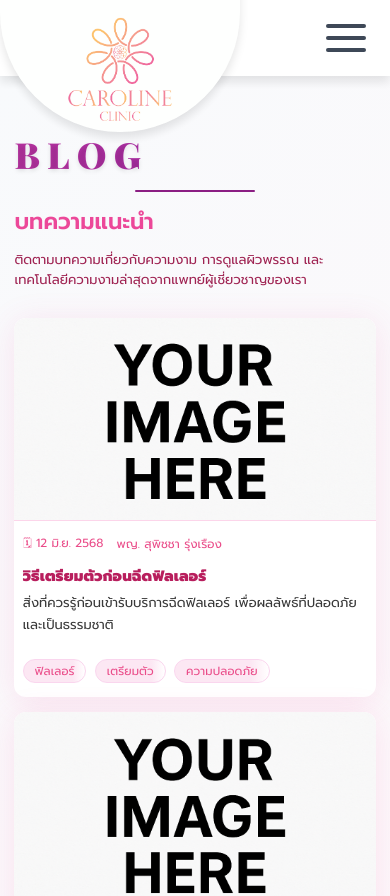
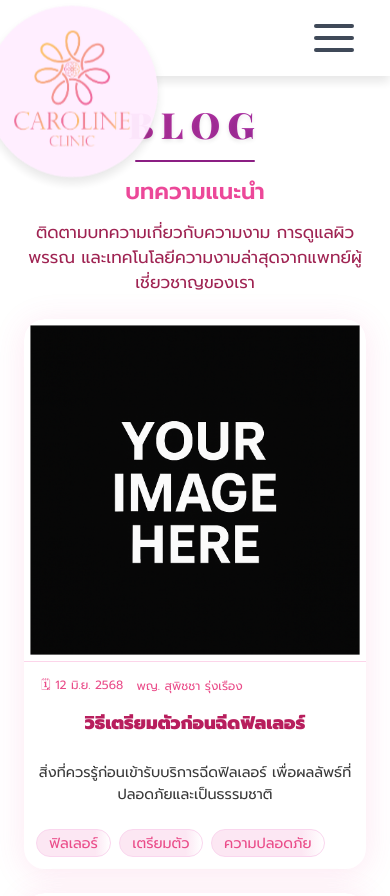
Before and after one commit to P-mm02/caroline-clinic, a Next.js app: page /article in a window 390 px wide. Shown: the top 896 px of the page. Built offline with nearby package versions, Linux system fonts and the light colour scheme.

Commit message:
Update logo

```diff
--- a/src/app/about/page.css
+++ b/src/app/about/page.css
@@ -1,6 +1,6 @@
 .about-section {
   padding: 5rem 1rem;
-  background-color: #fff;
+  background: transparent;
   color: #333;
 }
 
--- a/src/app/article/PageClient.tsx
+++ b/src/app/article/PageClient.tsx
@@ -30,9 +30,8 @@ export default function ArticleClient() {
                   src={article.image}
                   alt={article.title}
                   width={360}
-                  height={220}
+                  height={360}
                   className="article-card-image"
-                  sizes="(max-width: 600px) 100vw, 360px"
                 />
               </div>
               <div className="article-card-meta">
--- a/src/app/article/data.json
+++ b/src/app/article/data.json
@@ -3,7 +3,7 @@
     "id": "1",
     "title": "วิธีเตรียมตัวก่อนฉีดฟิลเลอร์",
     "description": "สิ่งที่ควรรู้ก่อนเข้ารับบริการฉีดฟิลเลอร์ เพื่อผลลัพธ์ที่ปลอดภัยและเป็นธรรมชาติ",
-    "image": "/icons/example.png",
+    "image": "/icons/image2.png",
     "date": "2025-06-12",
     "author": "พญ. สุพิชชา รุ่งเรือง",
     "tags": ["ฟิลเลอร์", "เตรียมตัว", "ความปลอดภัย"],
@@ -13,7 +13,7 @@
     "id": "2",
     "title": "เลือกคลินิกอย่างไรให้มั่นใจ",
     "description": "รวมเคล็ดลับการเลือกคลินิกเสริมความงามให้ปลอดภัย มั่นใจในคุณภาพ",
-    "image": "/icons/example.png",
+    "image": "/icons/image2.png",
     "date": "2025-06-02",
     "author": "พญ. ศรัณยา หทัยรัตน์",
     "tags": ["เลือกคลินิก", "เทคนิค"],
@@ -23,7 +23,7 @@
     "id": "3",
     "title": "เทรนด์ความงาม 2025",
     "description": "ส่องเทรนด์ความงามและเทคโนโลยีเสริมความงามที่มาแรงในปีนี้",
-    "image": "/icons/example.png",
+    "image": "/icons/image2.png",
     "date": "2025-05-23",
     "author": "Caroline Clinic Team",
     "tags": ["เทรนด์", "ความงาม", "เทคโนโลยี"],
--- a/src/app/article/page.css
+++ b/src/app/article/page.css
@@ -1,69 +1,65 @@
 .article-section {
-  background: linear-gradient(135deg, #f8fafc 0%, #fff7fa 100%);
-  padding: 4.5rem 0 2.5rem 0;
+  background: transparent;
+  padding: 2rem ;
   min-height: 100vh;
 }
 
 .article-container {
-  max-width: 1140px;
-  margin: 0 auto;
-  padding: 0 2rem;
+  text-align: center;
 }
 
 
 .article-description {
   color: #9f2352;
-  font-size: 1.09rem;
-  margin-bottom: 2.3rem;
-  max-width: 520px;
+  font-size: 1.4rem;
+  margin-bottom: 2rem;
 }
 
 .article-list {
-  display: grid;
-  grid-template-columns: repeat(auto-fit, minmax(310px, 1fr));
-  gap: 2.4rem;
+  display: flex;
+  flex-wrap: wrap;
+  align-items: flex-start;
+  justify-content: center;
+  gap: 2rem;
 }
 
 .article-card {
+  max-width: 100vw;
+  width: 40rem;
   background: #fff;
   border-radius: 1.7rem;
   box-shadow: 0 4px 32px 0 rgba(236, 72, 153, 0.13);
-  overflow: hidden;
   display: flex;
   flex-direction: column;
-  text-decoration: none;
-  color: inherit;
-  transition: transform 0.17s, box-shadow 0.18s;
-  position: relative;
-  min-height: 340px;
+  transition: all 0.3s;
 }
 
 .article-card:hover {
-  transform: translateY(-7px) scale(1.02);
+  transform: scale(1.05);
   box-shadow: 0 14px 36px 0 rgba(236, 72, 153, 0.19);
   z-index: 3;
 }
 
 .article-card-image-wrapper {
   width: 100%;
-  aspect-ratio: 16/9;
+  height: fit-content;
   overflow: hidden;
-  background: #fce7f3;
+  background: #ffe3f3;
   border-radius: 1.7rem 1.7rem 0 0;
   border-bottom: 1px solid #fcd5ea;
 }
 
 .article-card-image {
   width: 100%;
-  height: 100%;
-  object-fit: cover;
+  height: auto;
+  object-fit: contain;
   display: block;
 }
 
 .article-card-meta {
   display: flex;
   gap: 1.1rem;
-  font-size: 0.99rem;
+  font-size: 1rem;
   color: #ea4c89;
   font-weight: 500;
   margin: 1.1rem 1.4rem 0 1.4rem;
@@ -72,68 +68,36 @@
 
 .article-card-date::before {
   content: "🗓 ";
-  font-size: 0.93em;
+  font-size: 1rem;
 }
 
 .article-card-title {
-  margin: 1.05rem 1.4rem 0.45rem 1.4rem;
-  font-size: 1.23rem;
+  margin: 1rem 0;
+  font-size: 1.5rem;
   font-weight: 700;
   color: #b81e5d;
-  line-height: 1.34;
-  letter-spacing: 0.01em;
 }
 
 .article-card-desc {
-  margin: 0 1.4rem 1.05rem 1.4rem;
+  margin: 1rem;
   color: #393939;
-  font-size: 1.09rem;
-  min-height: 52px;
-  line-height: 1.7;
+  font-size: 1.2rem;
 }
 
 .article-card-tags {
   display: flex;
   flex-wrap: wrap;
   gap: 0.7rem;
-  margin: 0 1.4rem 1.15rem 1.4rem;
+  margin: 1rem;
 }
 
 .article-card-tag {
   display: inline-block;
   background: linear-gradient(90deg, #fce7f3 80%, #fff);
   color: #ea4c89;
-  font-size: 0.97rem;
+  font-size: 1.2rem;
   border-radius: 1.3rem;
-  padding: 0.19rem 0.9rem;
+  padding: 0.2rem 1rem;
   font-weight: 500;
-  letter-spacing: 0.01em;
   border: 1px solid #fad6ee;
-  margin-top: 0.15rem;
 }
-
-/* Responsive Design */
-@media (max-width: 900px) {
-  .article-container {
-    padding: 0 1.2rem;
-  }
-  .article-list {
-    gap: 1.3rem;
-  }
-}
-@media (max-width: 600px) {
-  .article-card {
-    border-radius: 1rem;
-    min-height: 220px;
-  }
-  .article-card-image-wrapper {
-    border-radius: 1rem 1rem 0 0;
-  }
-  .article-card-title,
-  .article-card-desc,
-  .article-card-meta,
-  .article-card-tags {
-    margin-left: 0.7rem;
-    margin-right: 0.7rem;
-  }
-}
--- a/src/app/globals.css
+++ b/src/app/globals.css
@@ -81,7 +81,6 @@ body {
   -moz-osx-font-smoothing: grayscale;
   scroll-behavior: smooth; /* 🔁 Smooth scroll for anchor links */
   background-color: white;
-
 }
 
 /* 🧹 Reset box model and spacing */
--- a/src/app/page.tsx
+++ b/src/app/page.tsx
@@ -11,7 +11,10 @@ export const metadata = {
 
 export default function HomePage() {
   return (
-    <main>
+<main style={{
+  minHeight: '100vh',
+  background: 'linear-gradient(135deg, #ffeafd 0%, #fbeaff 20%, #e9f6ff 40%, #e3fff9 60%, #fffdda 80%, #ffeede 100%)'
+}}>
   <Hero />
   <Services />
   <About />
--- a/src/app/promotion/page.css
+++ b/src/app/promotion/page.css
@@ -1,6 +1,6 @@
 .promotion-section {
   padding: 2rem 1rem 0 1rem;
-  background: #fff1f5;
+  background: transparent;
   color: #333;
 }
 
--- a/src/app/review/page.css
+++ b/src/app/review/page.css
@@ -1,6 +1,6 @@
 .review-section {
   padding: 2rem 1rem;
-  background-color: #fdf2f8;
+  background: transparent;
   color: #333;
 }
 
--- a/src/app/services/page.css
+++ b/src/app/services/page.css
@@ -1,6 +1,6 @@
 .services-section {
   padding: 6rem 1rem 2rem 1rem;
-  background-color: #fdf4ff;
+  background: transparent;
   color: #333;
 }
 
@@ -12,9 +12,9 @@
 }
 
 .services-description {
-  font-size: 1rem;
+  font-size: 1.5rem;
   color: #555;
-  margin-bottom: 2.5rem;
+  margin-bottom: 1rem;
 }
 
 .services-category-container {
--- a/src/components/Footer/Footer.css
+++ b/src/components/Footer/Footer.css
@@ -5,7 +5,7 @@ footer {
 }
 
 .footer-inner {
-  padding: 2 2rem 2.5rem 2rem;
+  padding: 2rem 1rem 2rem 1rem;
   display: flex;
   gap: 2.5rem;
   justify-content: space-evenly;
@@ -90,7 +90,7 @@ footer {
 .footer-bottom p {
   font-size: 1.2rem;
   color: #b81e5d;
-  margin: 1rem 0;
+  padding: 1rem 0 1.5rem 0;
   font-weight: 400;
   letter-spacing: 0.02em;
 }
--- a/src/components/Navbar/Navbar.css
+++ b/src/components/Navbar/Navbar.css
@@ -15,7 +15,7 @@
 
 .navbar-inner {
   position: relative;
-  padding: 1rem 1rem;
+  padding: 1rem 2rem 1rem 0;
   width: 100%;
   display: flex;
   justify-content: flex-end;
@@ -24,7 +24,7 @@
 }
 
 /* === Logo Wrapper === */
-.navbar-logo {
+/* .navbar-logo {
   position: absolute;
   left: 2rem;
   top: -11rem;
@@ -40,6 +40,35 @@
   box-shadow: 0 6px 10px rgba(0, 0, 0, 0.1);
   z-index: 55;
   transition: opacity 0.5s ease, transform 0.5s ease;
+} */
+
+.navbar-logo {
+  position: absolute;
+  left: -1rem;
+  top: 0rem;
+  height: 19rem;
+  width: 19rem;
+  background-color: #ffeeff;
+  display: flex;
+  justify-content: center;
+  align-items: center;
+  border-radius: 50%;
+  box-shadow: 0 6px 10px rgba(0, 0, 0, 0.1);
+  z-index: 55;
+  transition: opacity 0.5s ease, transform 0.5s ease;
+  opacity: 0;
+  animation: navbarFloat 3s ease-in-out 1s infinite alternate;
+}
+
+@keyframes navbarFloat {
+  0%   { transform: scale(1) translateY(0); }
+  100% { transform: scale(1.08) translateY(-18px); }
+}
+
+.navbar-logo:hover {
+  box-shadow: 0 10px 18px rgba(0,0,0,0.13);
+  transform: scale(1.05) translateY(-4px);
+  transition: box-shadow 0.25s, transform 0.25s;
 }
 
 /* === Logo Image === */
@@ -51,7 +80,7 @@
 }
 
 .navbar-Logo-mirage{
-  width: 28rem;
+  width: 16rem;
 }
 
 /* === Desktop Menu === */
@@ -61,7 +90,7 @@
   list-style: none;
   margin: 0;
   padding: 0 1rem 0 0;
-  font-size: 1.2rem;
+  font-size: 1.5rem;
   font-weight: 500;
   color: #374151;
 }
@@ -109,7 +138,7 @@
   background-color: white;
   padding: 1rem 1.5rem;
   border-top: 1px solid #e5e7eb;
-  font-size: 1.2rem;
+  font-size: 1.5rem;
   font-weight: 500;
   list-style: none;
   box-shadow: 0 2px 8px rgba(0, 0, 0, 0.05);
--- a/src/components/Navbar/NavbarMedia.css
+++ b/src/components/Navbar/NavbarMedia.css
@@ -1,60 +1,48 @@
 @media (max-width: 1536px) {
   .navbar-logo {
-    top: -10rem;
-    height: 26rem;
-    width: 26rem;
+    left: -1rem;
+    top: 0rem;
+    height: 18rem;
+    width: 18rem;
   }
   .navbar-logo-img {
-    height: 16rem;
-  }
-  .navbar-Logo-mirage{
-    width: 26rem;
+    height: 17rem;
   }
 }
 
 @media (max-width: 1440px) {
   .navbar-logo {
-    left: 0;
-    top: -10rem;
-    height: 24rem;
-    width: 24rem;
+    left: -1rem;
+    top: 0rem;
+    height: 17rem;
+    width: 17rem;
   }
   .navbar-logo-img {
-    height: 14rem;
-  }
-  .navbar-Logo-mirage{
-    width: 24rem;
+    height: 16rem;
   }
 }
 
 @media (max-width: 1280px) {
   .navbar-logo {
-    left: 0;
-    top: -10rem;
-    height: 22rem;
-    width: 22rem;
+    left: -1rem;
+    top: 0rem;
+    height: 16rem;
+    width: 16rem;
   }
   .navbar-logo-img {
-    height: 12rem;
-  }
-  .navbar-Logo-mirage{
-    width: 22rem;
+    height: 15rem;
   }
 }
 
 @media (max-width: 1024px) {
   .navbar-logo {
-    left: 0;
-    top: -10rem;
-    height: 20rem;
-    width: 20rem;
+    left: -1rem;
+    top: 0rem;
+    height: 15rem;
+    width: 15rem;
   }
   .navbar-logo-img {
-    height: 10rem;
-    padding: 0.5rem;
-  }
-  .navbar-Logo-mirage{
-    width: 20rem;
+    height: 14rem;
   }
 }
 
@@ -74,16 +62,12 @@
   }
 
   .navbar-logo {
-    left: 0;
-    top: -10rem;
-    height: 20rem;
-    width: 20rem;
+    left: -1rem;
+    top: 0rem;
+    height: 14rem;
+    width: 14rem;
   }
   .navbar-logo-img {
-    height: 10rem;
-    padding: 0rem;
-  }
-  .navbar-Logo-mirage{
-    width: 20rem;
+    height: 13rem;
   }
 }
```
Also changed, not shown: public/icons/example.png (deleted), public/icons/image2.png (added). Lines whose indentation alone changed are shown as unchanged.
